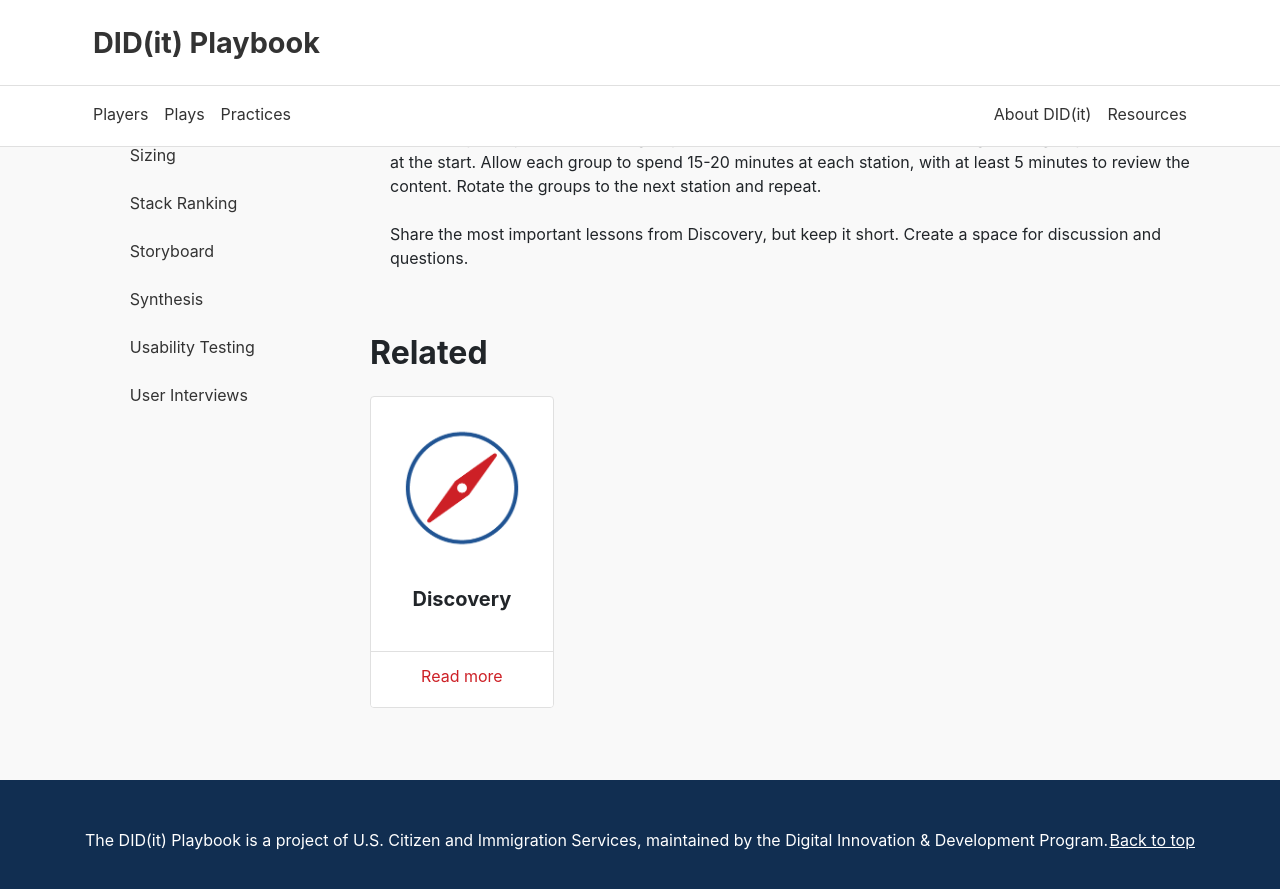
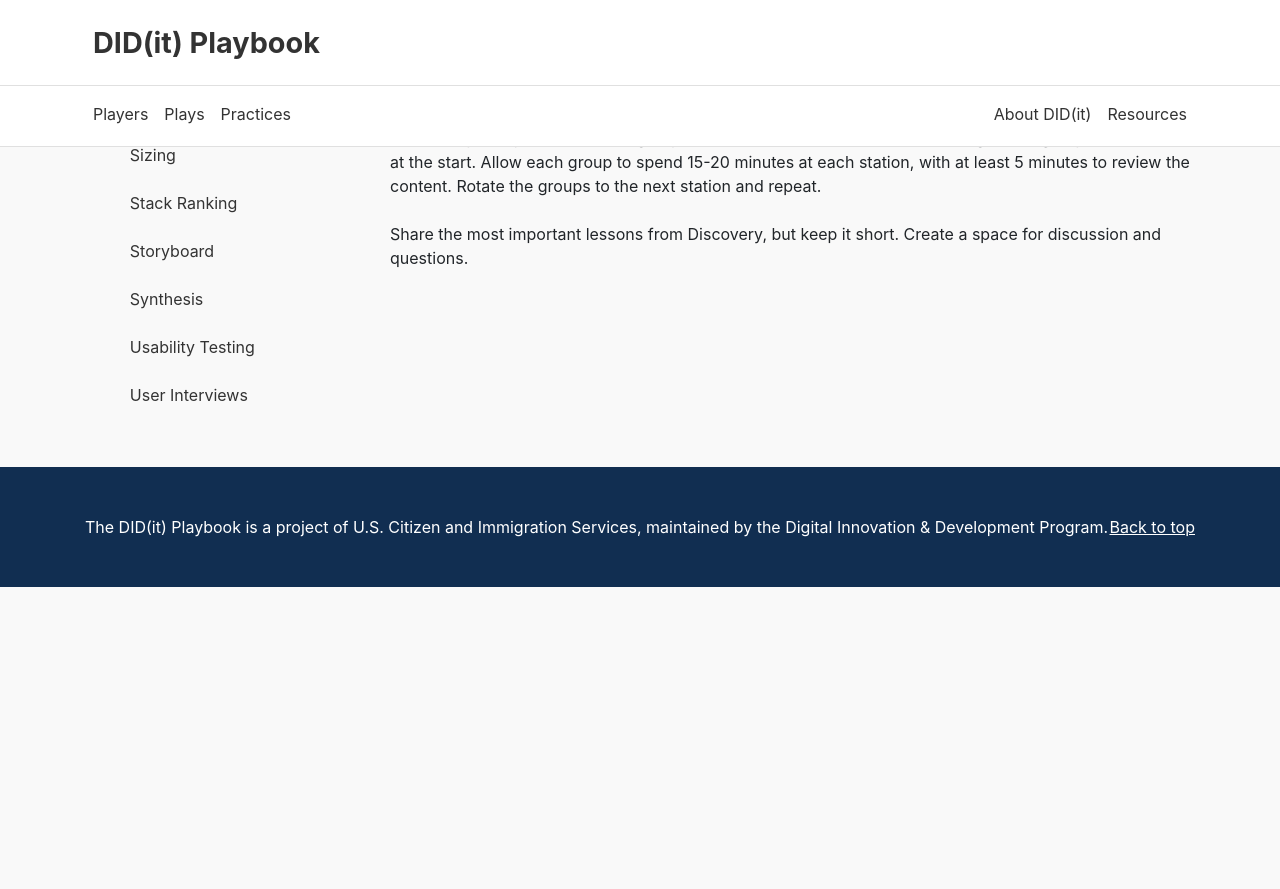
Before and after one commit to KnightPointSystems/kps_playbook, a Jekyll site: the page built from v2/practices/science_fair.md, in a window 1280 px wide and 900 px high, scrolled down 1124 px. Shown: the top 889 px of the window. Built offline with Jekyll 4.4.1, drawn with Linux system fonts in a browser that asks for light colours; nearby versions of some CDN libraries; after the commit the page ends 1711 px from its top, so only the background shows below that.

Commit message:
Update science_fair.yml
Removed Related items

```diff
--- a/_data/practices/science_fair.yml
+++ b/_data/practices/science_fair.yml
@@ -21,5 +21,3 @@ steps:
       Assign a greeter to direct attendees to the stations.<br><br>
       Break the participants into small groups to match the number of stations. Assign each group to one station at the start. Allow each group to spend 15-20 minutes at each station, with at least 5 minutes to review the content. Rotate the groups to the next station and repeat.<br><br>
       Share the most important lessons from Discovery, but keep it short. Create a space for discussion and questions.
-related:
-  - Discovery
```
